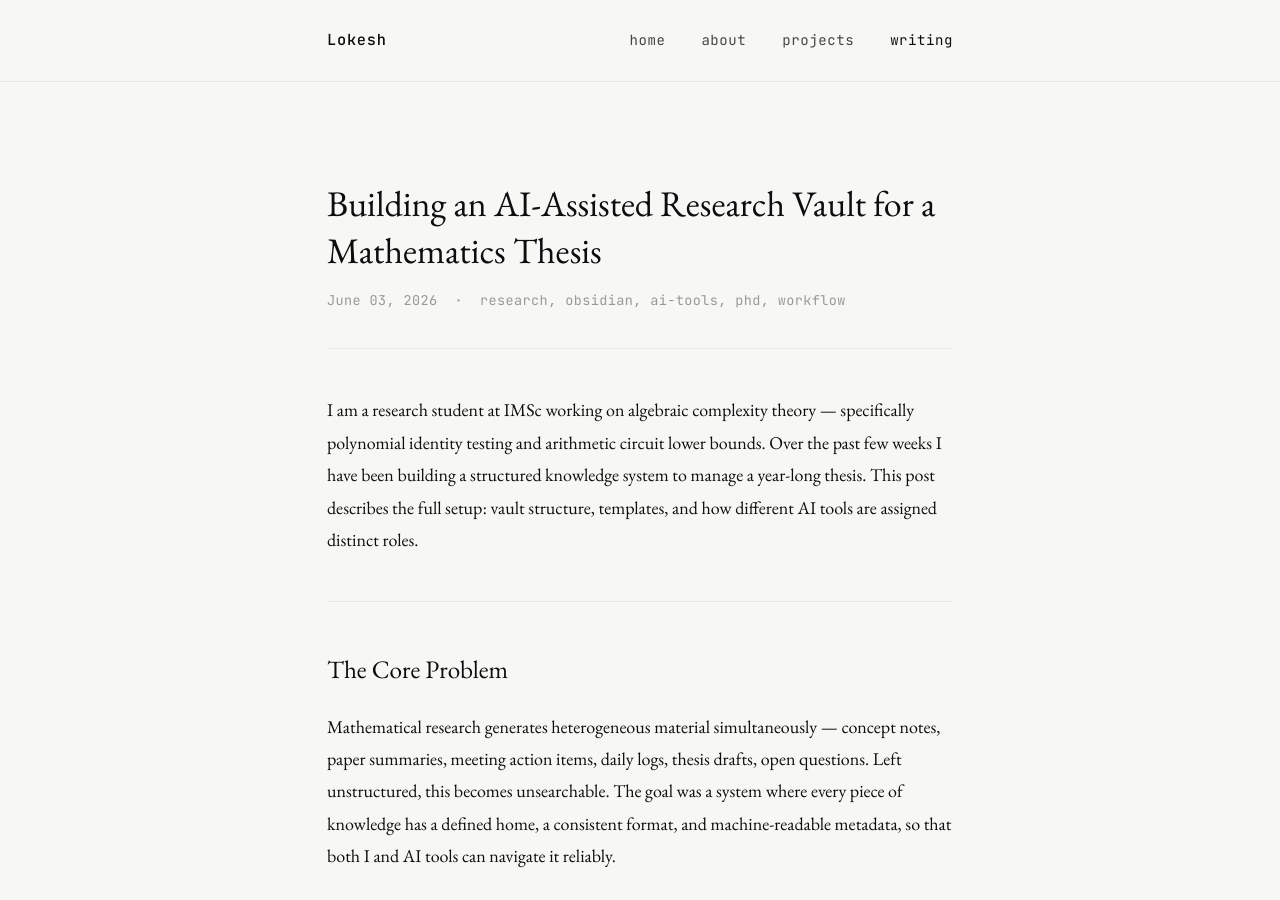
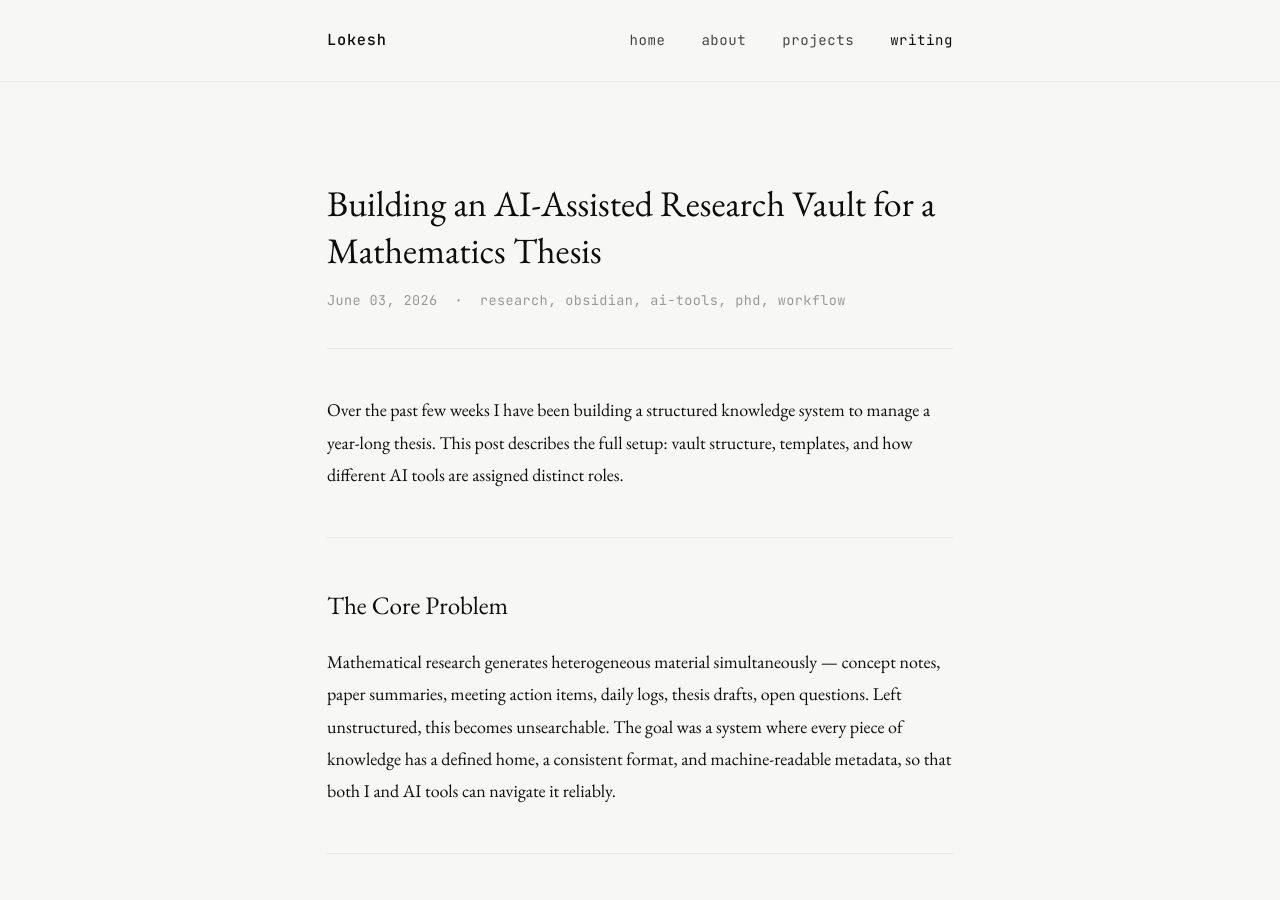
Before and after one commit to Lokesh-bitshyd22/Lokesh-bitshyd22.github.io, a Jekyll site: the page built from _posts/2026-06-03-ai-assisted-research-vault.md, in a window 1280 px wide and 900 px high. Built offline with Jekyll 4.4.1, drawn with Linux system fonts in a browser that asks for light colours.

Commit message:
Update 2026-06-03-ai-assisted-research-vault.md

```diff
--- a/_posts/2026-06-03-ai-assisted-research-vault.md
+++ b/_posts/2026-06-03-ai-assisted-research-vault.md
@@ -5,7 +5,7 @@ date: 2026-06-03
 tags: [research, obsidian, ai-tools, phd, workflow]
 ---
 
-I am a research student at IMSc working on algebraic complexity theory — specifically polynomial identity testing and arithmetic circuit lower bounds. Over the past few weeks I have been building a structured knowledge system to manage a year-long thesis. This post describes the full setup: vault structure, templates, and how different AI tools are assigned distinct roles.
+Over the past few weeks I have been building a structured knowledge system to manage a year-long thesis. This post describes the full setup: vault structure, templates, and how different AI tools are assigned distinct roles.
 
 ---
 
```
